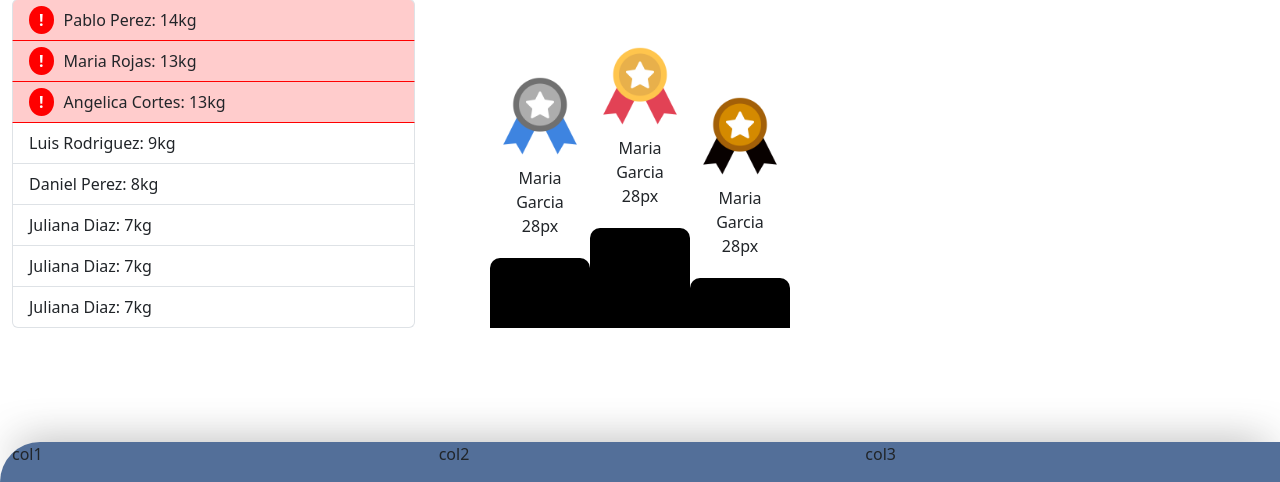
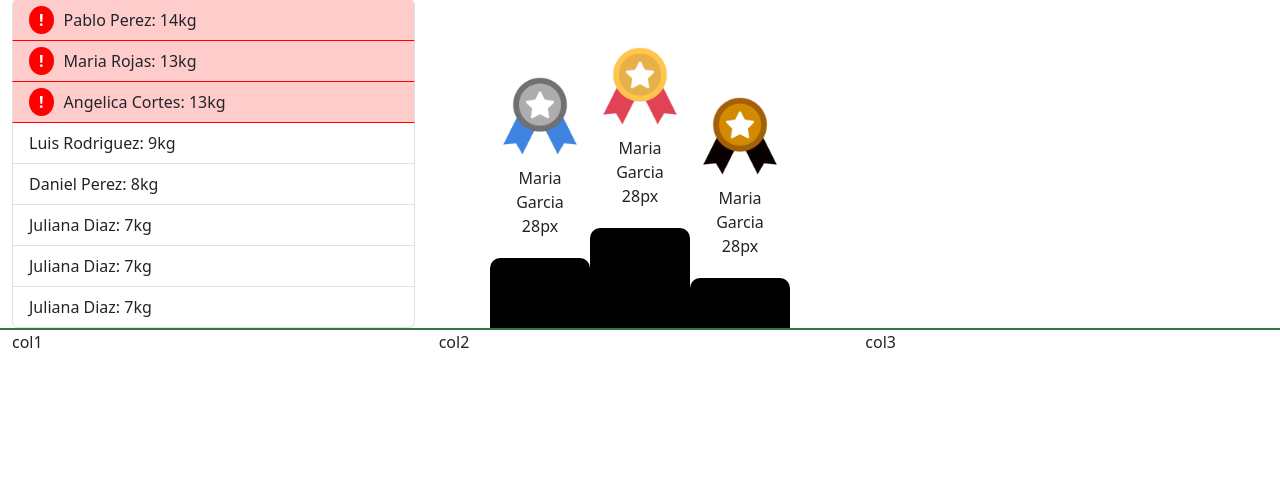
Before and after one commit to nanrreh/proyecto_diplomado, a PHP site: page /views/home.php in a window 1280 px wide. Shown: the part 318-800 px from the top of the page. Run offline with PHP 8.4, Linux system fonts and the light colour scheme; some libraries are stand-ins or nearby versions.

Commit message:
footer resources

```diff
--- a/styles/footer.css
+++ b/styles/footer.css
@@ -1,12 +1,6 @@
 .main_footer {
-    -webkit-box-shadow: 1px -6px 44px -14px rgba(0,0,0,0.75);
-    -moz-box-shadow: 1px -6px 44px -14px rgba(0,0,0,0.75);
-    box-shadow: 1px -6px 44px -14px rgba(0,0,0,0.75);
-    background-color: #536F99;
-    border-top-left-radius: 70px;
-    position: absolute;
+    border-top: 2px solid #327534;
     width: 100%;
-    bottom: 0;
 }
 
 .footer_container {
```
Also changed, not shown: img/fb.png (added), img/ig.png (added), img/ws.png (added).
